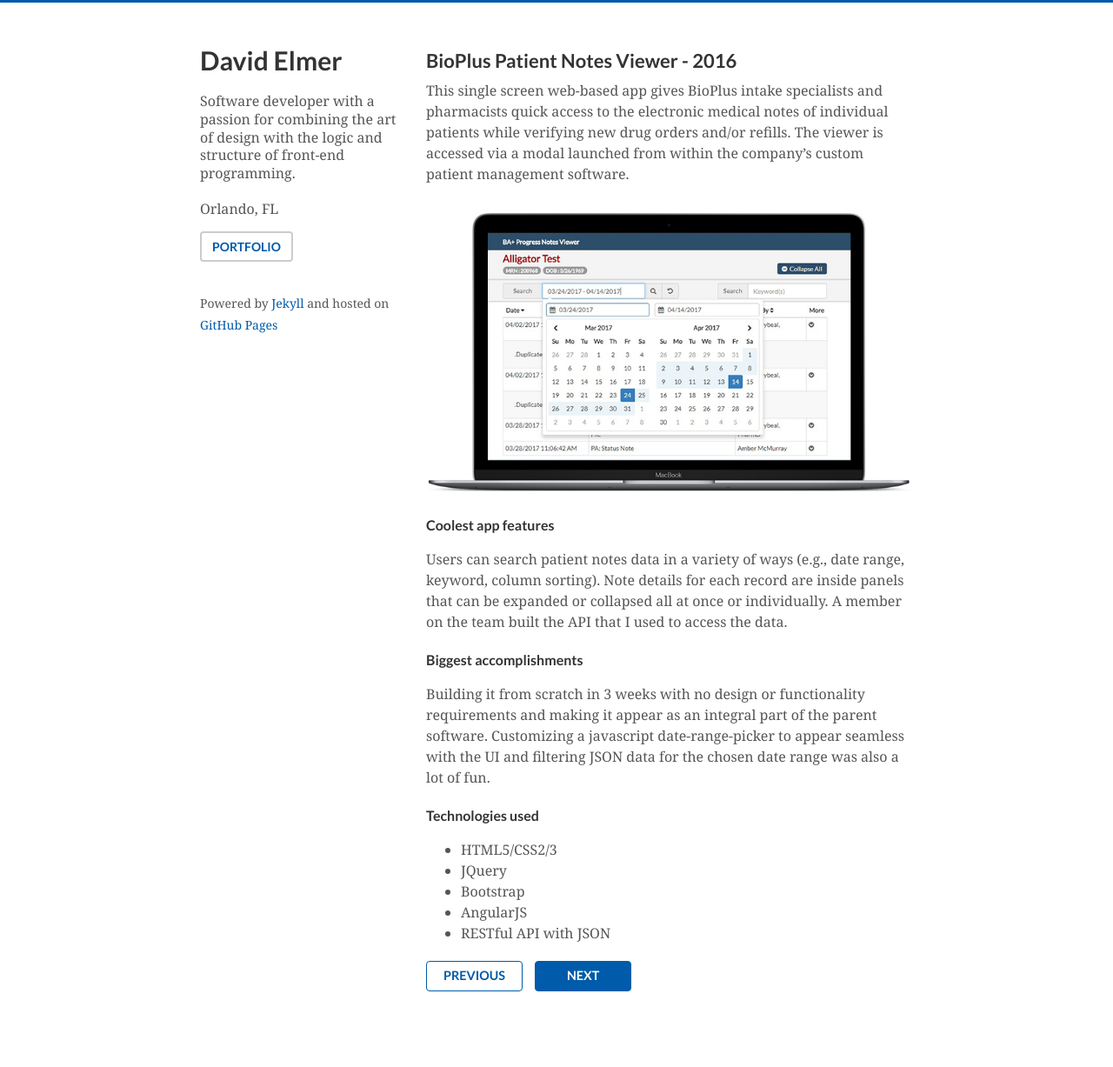
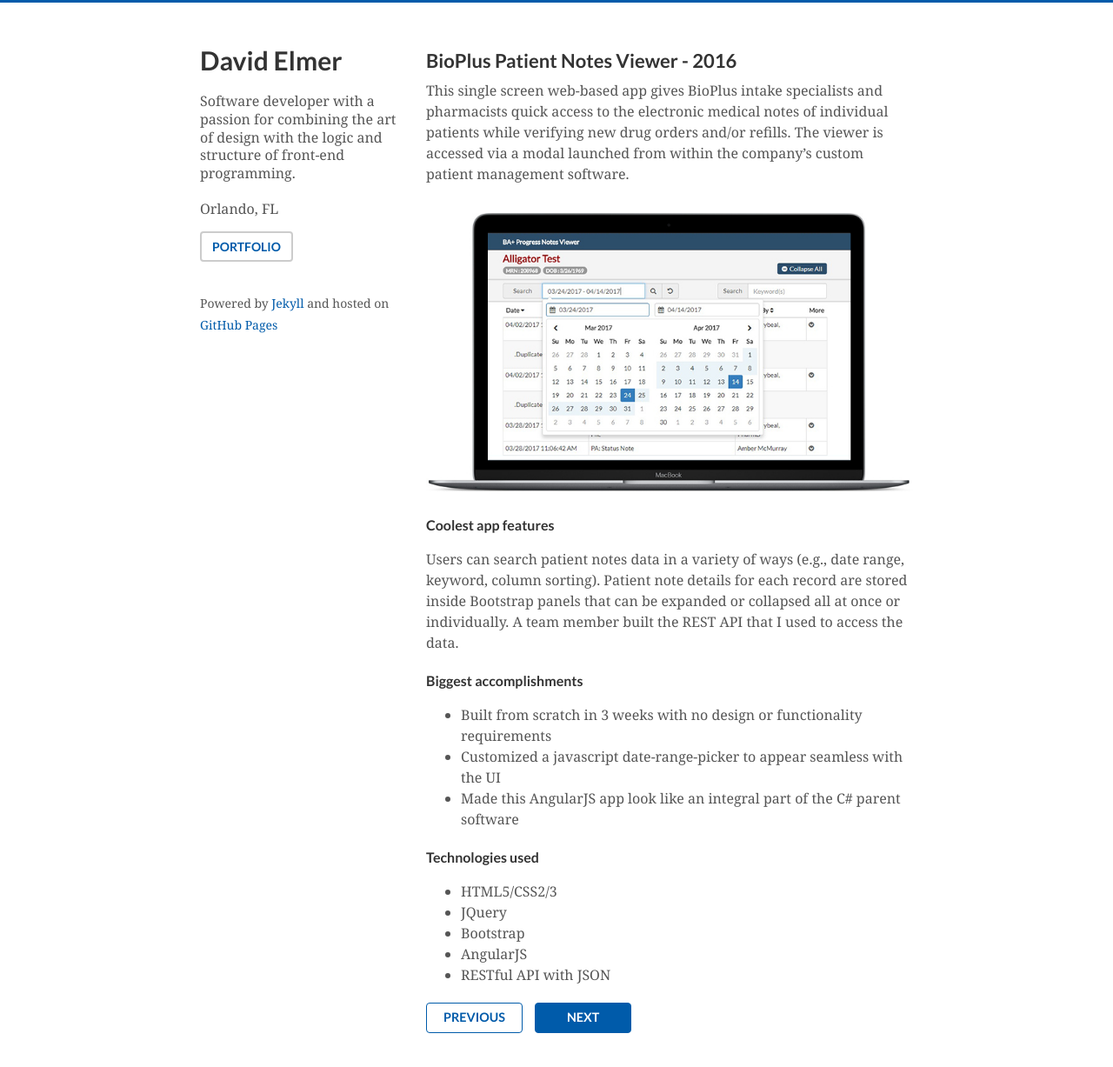
Before and after one commit to phillycc/phillycc.github.io, a Jekyll site: the page built from _posts/2016-12-01-notes-viewer.md, in a window 1280 px wide and 1238 px high. Shown: the top 1227 px of the window at 87% size. Built offline with Jekyll 4.4.1, drawn with Linux system fonts in a browser that asks for light colours.

Commit message:
Made copy edits

```diff
--- a/_posts/2016-12-01-notes-viewer.md
+++ b/_posts/2016-12-01-notes-viewer.md
@@ -8,8 +8,8 @@ img_large: "notes.jpg"
 date: 2016-12-01 00:00:00
 tags: []
 siteURL: ""
-previous_url: /bioplus-patient-dashboard/
-next_url: /
+previous_url: /
+next_url: /bioplus-patient-dashboard/
 permalink: /bioplus-notes-viewer/
 ---
 This single screen web-based app gives BioPlus intake specialists and pharmacists quick access to the electronic medical notes of individual patients while verifying new drug orders and/or refills. The viewer is accessed via a modal launched from within the company's custom patient management software.
@@ -17,10 +17,12 @@ This single screen web-based app gives BioPlus intake specialists and pharmacist
 ![Notes Viewer]({{ "/images/" | append: page.img_large | prepend: site.baseurl | prepend: site.url  }})
 
 ### Coolest app features
-Users can search patient notes data in a variety of ways (e.g., date range, keyword, column sorting). Note details for each record are inside panels that can be expanded or collapsed all at once or individually.  A member on the team built the API that I used to access the data.
+Users can search patient notes data in a variety of ways (e.g., date range, keyword, column sorting). Patient note details for each record are stored inside Bootstrap panels that can be expanded or collapsed all at once or individually. A team member built the REST API that I used to access the data.
 
 ### Biggest accomplishments
-Building it from scratch in 3 weeks with no design or functionality requirements and making it appear as an integral part of the parent software. Customizing a javascript date-range-picker to appear seamless with the UI and filtering JSON data for the chosen date range was also a lot of fun.
+* Built from scratch in 3 weeks with no design or functionality requirements
+* Customized a javascript date-range-picker to appear seamless with the UI
+* Made this AngularJS app look like an integral part of the C# parent software
 
 ### Technologies used
 * HTML5/CSS2/3
```
Also changed, not shown: _posts/2016-01-30-patient-dashboard.md (+2 -2 lines).
